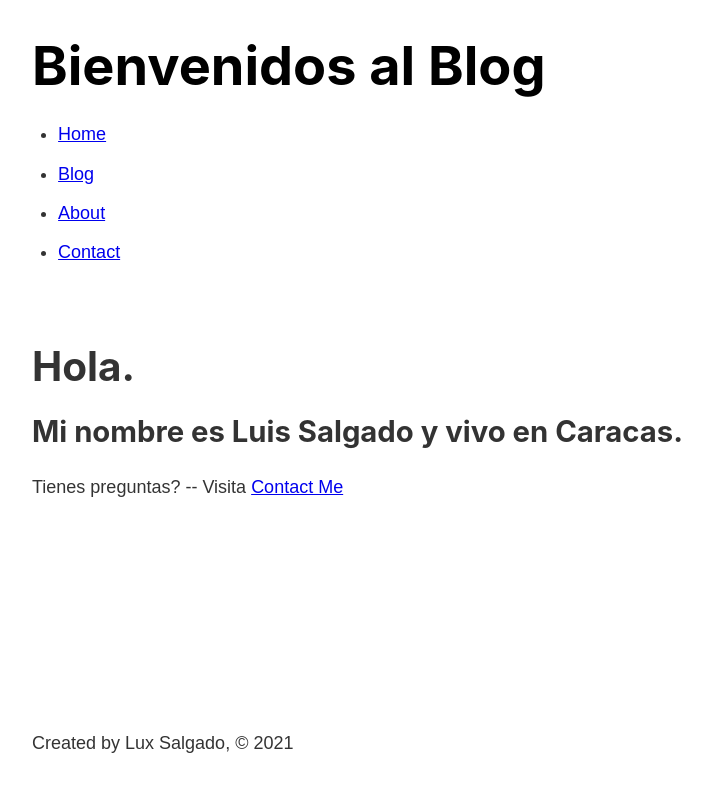
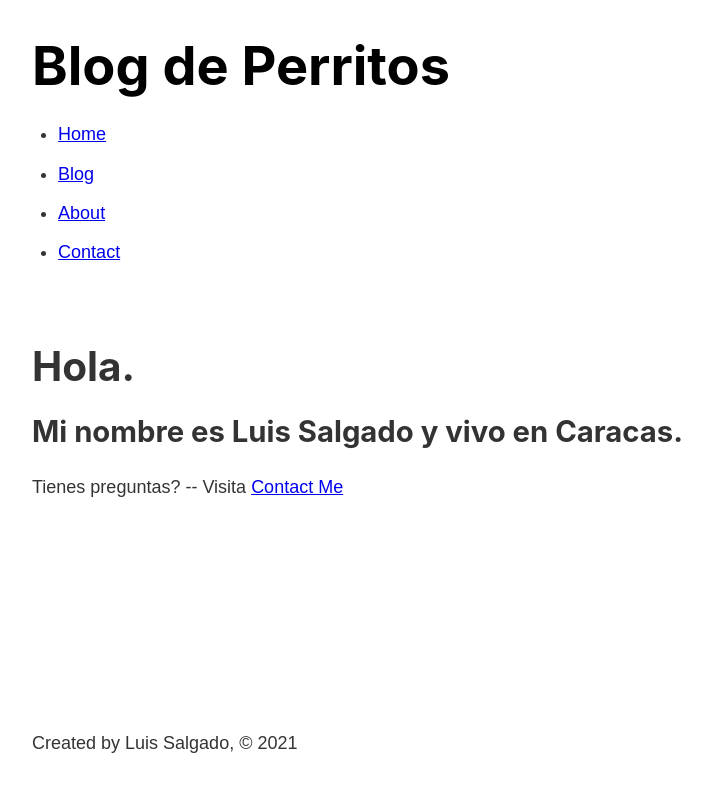
Before and after one commit to LuxSalgado/Gatsby-Luis-Blog-BootcampFCC, a Gatsby site in the folder luis-blog/: page / in a window 1280 px wide. Shown: the whole page, without its empty margins (251-963 px from the left). Built offline with nearby package versions, Linux system fonts and the light colour scheme; Gatsby itself is replaced by a stand-in of ours.

Commit message:
Uso de Gatsby Data con GraphQL y GraphQL Playground

```diff
--- a/luis-blog/gatsby-config.js
+++ b/luis-blog/gatsby-config.js
@@ -6,6 +6,10 @@
 
 module.exports = {
   /* Your site config here */
+  siteMetadata: {
+    title: 'Blog de Perritos',
+    author: 'Luis Salgado'
+  },
   plugins: [
     'gatsby-plugin-sass'
   ],
--- a/luis-blog/package.json
+++ b/luis-blog/package.json
@@ -6,7 +6,7 @@
   "license": "0BSD",
   "scripts": {
     "build": "gatsby build",
-    "develop": "gatsby develop",
+    "develop": "env-cmd -f .env.development gatsby develop",
     "format": "prettier --write \"**/*.{js,jsx,ts,tsx,json,md}\"",
     "start": "gatsby develop",
     "serve": "gatsby serve",
@@ -21,6 +21,7 @@
     "react-dom": "^17.0.1"
   },
   "devDependencies": {
+    "env-cmd": "^10.1.0",
     "prettier": "2.3.2"
   },
   "repository": {
--- a/luis-blog/src/components/footer.js
+++ b/luis-blog/src/components/footer.js
@@ -1,9 +1,20 @@
 import React from 'react'
+import { graphql, useStaticQuery } from 'gatsby'
 
 const Footer = () => {
+    const data = useStaticQuery(graphql`
+        query {
+            site {
+                siteMetadata {
+                    author
+                }
+            }
+        }
+    `)
+
     return (
         <footer>
-            <p>Created by Lux Salgado, © 2021</p>
+            <p>Created by {data.site.siteMetadata.author}, © 2021</p>
         </footer>
     )
 }
--- a/luis-blog/src/components/header.js
+++ b/luis-blog/src/components/header.js
@@ -1,14 +1,24 @@
 import React from 'react'
-import { Link } from 'gatsby'
+import { Link, graphql, useStaticQuery } from 'gatsby'
 //import './header.module.scss'
 import * as headerStyles from './header.module.scss'
 
 const Header = () => {
+    const data = useStaticQuery(graphql`
+        query {
+            site {
+                siteMetadata {
+                    title
+                }
+            }
+        }
+    `)
+
     return (
         <div>
             <header className={headerStyles.header}>
                 <h1><Link className={headerStyles.title} to="/">
-                Bienvenidos al Blog
+                {data.site.siteMetadata.title}
                 </Link></h1>
                 <nav>
                     <ul className={headerStyles.navList}>
```
Also changed, not shown: 1 other file.
